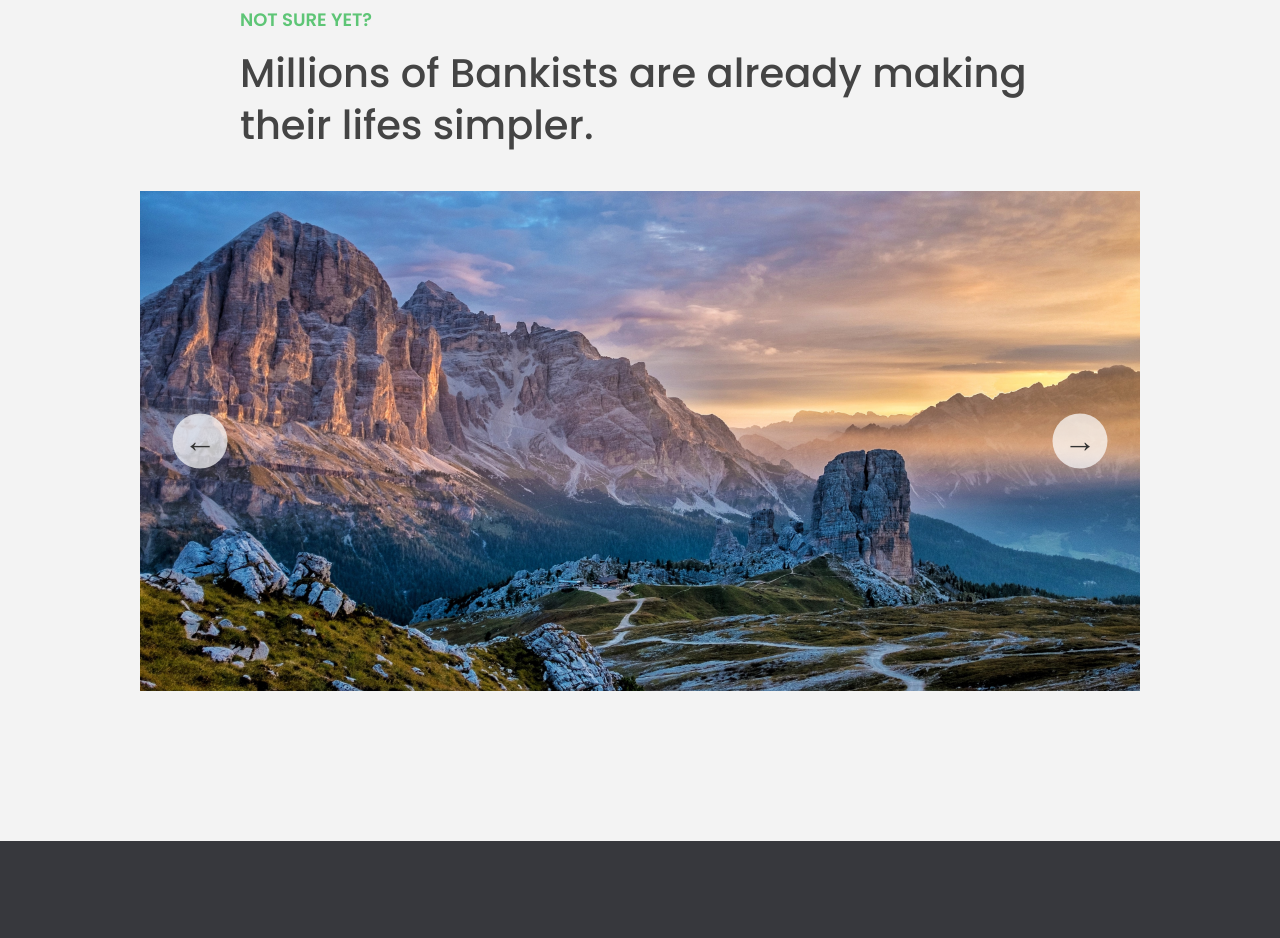
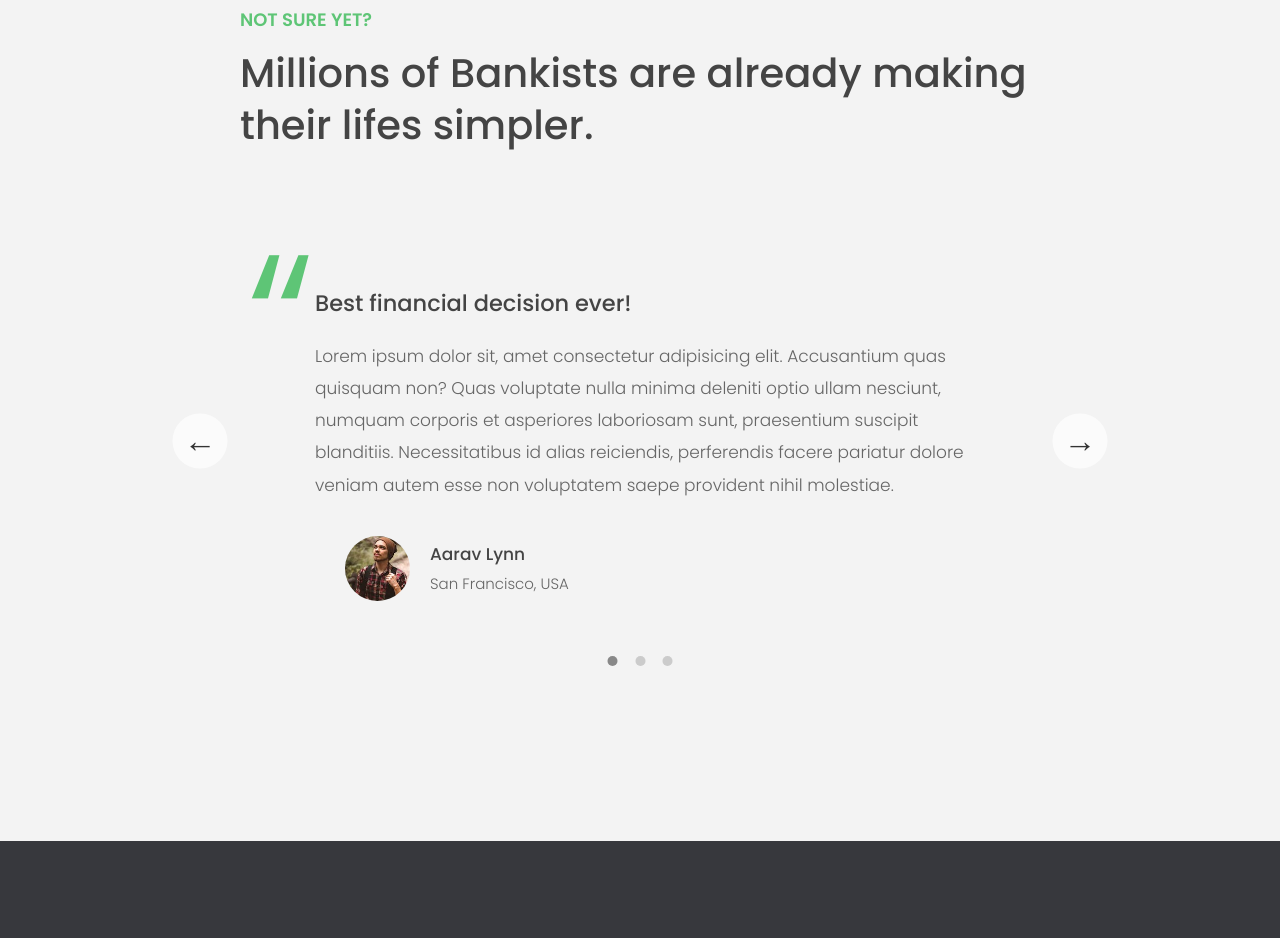
Before and after one commit to Priyanshubelwal17/Bankist-Marketing-App, a plain HTML site: page index.html in a window 1280 px wide. Shown: the part 3355-4293 px from the top of the page. Drawn offline with Linux system fonts and the light colour scheme.

Commit message:
add slider

```diff
--- a/index.html
+++ b/index.html
@@ -215,7 +215,7 @@
       </div>
 
       <div class="slider">
-        <!-- <div class="slide slide--1">
+        <div class="slide slide--1">
           <div class="testimonial">
             <h5 class="testimonial__header">Best financial decision ever!</h5>
             <blockquote class="testimonial__text">
@@ -273,12 +273,12 @@
               <p class="testimonial__location">Lisbon, Portugal</p>
             </address>
           </div>
-        </div> -->
+        </div>
 
-        <div class="slide"><img src="img/img-1.jpg" alt="Photo 1" /></div>
+        <!-- <div class="slide"><img src="img/img-1.jpg" alt="Photo 1" /></div>
         <div class="slide"><img src="img/img-2.jpg" alt="Photo 2" /></div>
         <div class="slide"><img src="img/img-3.jpg" alt="Photo 3" /></div>
-        <div class="slide"><img src="img/img-4.jpg" alt="Photo 4" /></div>
+        <div class="slide"><img src="img/img-4.jpg" alt="Photo 4" /></div> -->
         <button class="slider__btn slider__btn--left">&larr;</button>
         <button class="slider__btn slider__btn--right">&rarr;</button>
         <div class="dots"></div>
--- a/script.js
+++ b/script.js
@@ -231,11 +231,12 @@ const imgObserver = new IntersectionObserver(loadImg, {
 
 imgTargets.forEach(img => imgObserver.observe(img));
 
+const slider = () => {
   //Slider
   const slides = document.querySelectorAll('.slide');
   const bntLeft = document.querySelector('.slider__btn--left');
   const bntRight = document.querySelector('.slider__btn--right');
-
+  const dotContainer = document.querySelector('.dots');
   let curSlide = 0;
   const maxslide = slides.length;
 
@@ -243,12 +244,30 @@ const maxslide = slides.length;
   // slider.style.transform = 'scale(0.4) translateX(-800px)';
   // slider.style.overflow = 'visible';
 
+  const createDots = function () {
+    slides.forEach(function (_, i) {
+      dotContainer.insertAdjacentHTML(
+        'beforeend',
+        `<button class="dots__dot"data-slide="${i}"></button>`
+      );
+    });
+  };
+
+  const activateDot = function (slide) {
+    document
+      .querySelectorAll('.dots__dot')
+      .forEach(dot => dot.classList.remove('dots__dot--active'));
+
+    document
+      .querySelector(`.dots__dot[data-slide="${slide}"]`)
+      .classList.add('dots__dot--active');
+  };
+
   const goToSlide = function (slide) {
     slides.forEach(
       (s, i) => (s.style.transform = `translateX(${100 * (i - curSlide)}%)`)
     );
   };
-goToSlide(0);
 
   //NEXT SLIDE
   const nextSlide = function () {
@@ -259,7 +278,15 @@ const nextSlide = function () {
     }
 
     goToSlide(curSlide);
+    activateDot(curSlide);
   };
+  const init = () => {
+    createDots();
+    goToSlide(0);
+    activateDot(0);
+  };
+
+  init();
 
   const prevSlide = function () {
     if (curSlide === 0) {
@@ -268,7 +295,23 @@ const prevSlide = function () {
       curSlide--;
     }
     goToSlide(curSlide);
+    activateDot(curSlide);
   };
   bntRight.addEventListener('click', nextSlide);
   bntLeft.addEventListener('click', prevSlide);
   //curSlide = 1; -100%,0%,100%,200%
+
+  document.addEventListener('keydown', function (e) {
+    if (e.key === 'ArrowLeft') prevSlide();
+    e.key === 'ArrowRight' && nextSlide();
+  });
+
+  dotContainer.addEventListener('click', function (e) {
+    if (e.target.classList.contains('dots__dot')) {
+      curSlide = Number(e.target.dataset.slide);
+      goToSlide(curSlide);
+    }
+    activateDot(curSlide);
+  });
+};
+slider();
```
Lines whose indentation alone changed are shown as unchanged.
